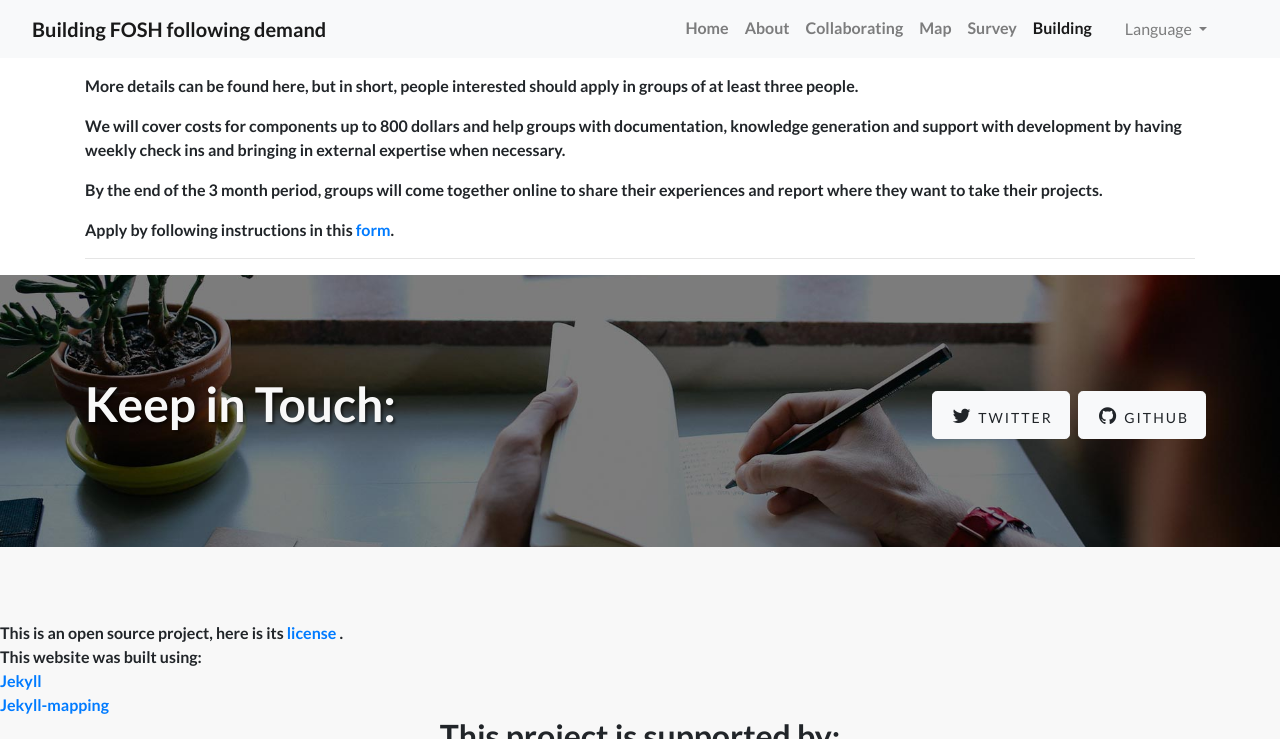
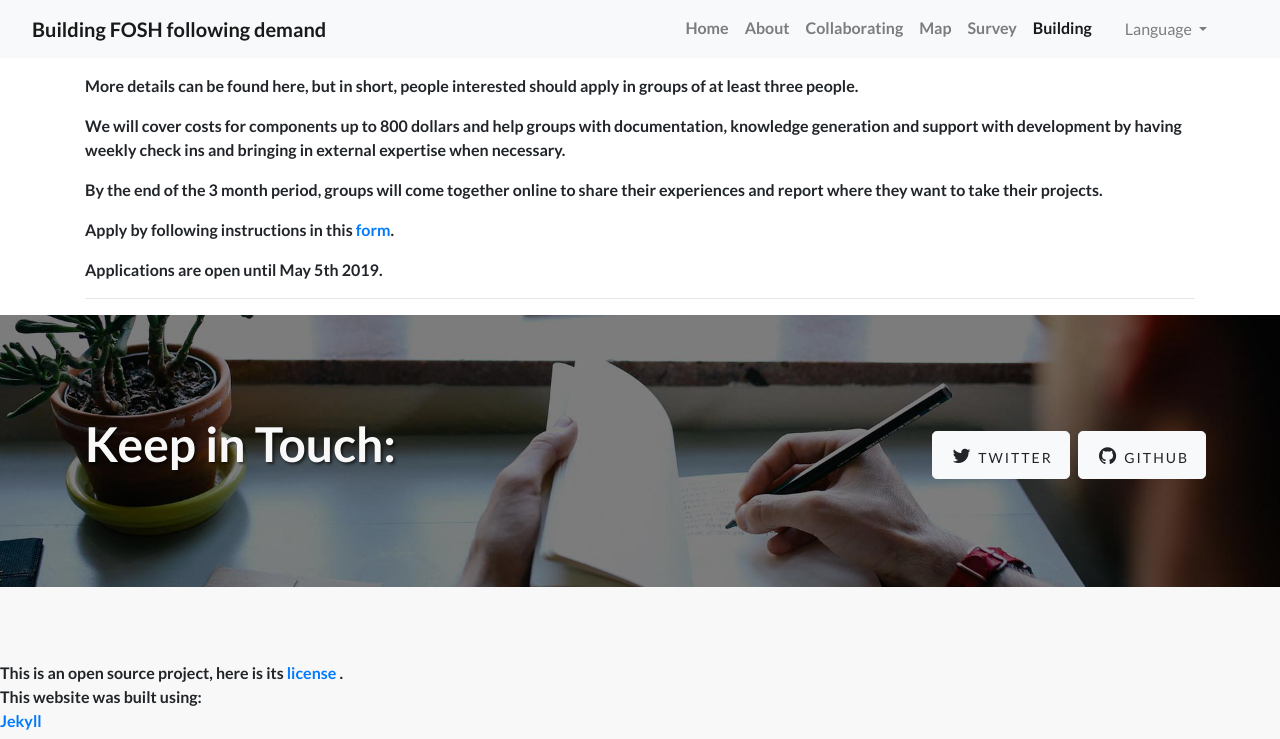
Before and after one commit to FOSH-following-demand/FOSH-following-demand.github.io, a Jekyll site: the page built from pages/en/building.md, in a window 1280 px wide and 900 px high, scrolled down 880 px, cut to the strip 0-739 px from the top of the window. Built offline with Jekyll 4.4.1, drawn with Linux system fonts in a browser that asks for light colours.

Commit message:
update english page building event

```diff
--- a/pages/en/building.md
+++ b/pages/en/building.md
@@ -29,3 +29,5 @@ We will cover costs for components up to 800 dollars and help groups with docume
 By the end of the 3 month period, groups will come together online to share their experiences and report where they want to take their projects.
 
 **Apply by following instructions in this [form](http://ec2-3-17-144-2.us-east-2.compute.amazonaws.com/index.php/148539?newtest=Y&lang=en).**
+
+**Applications are open until May 5th 2019.**
```
